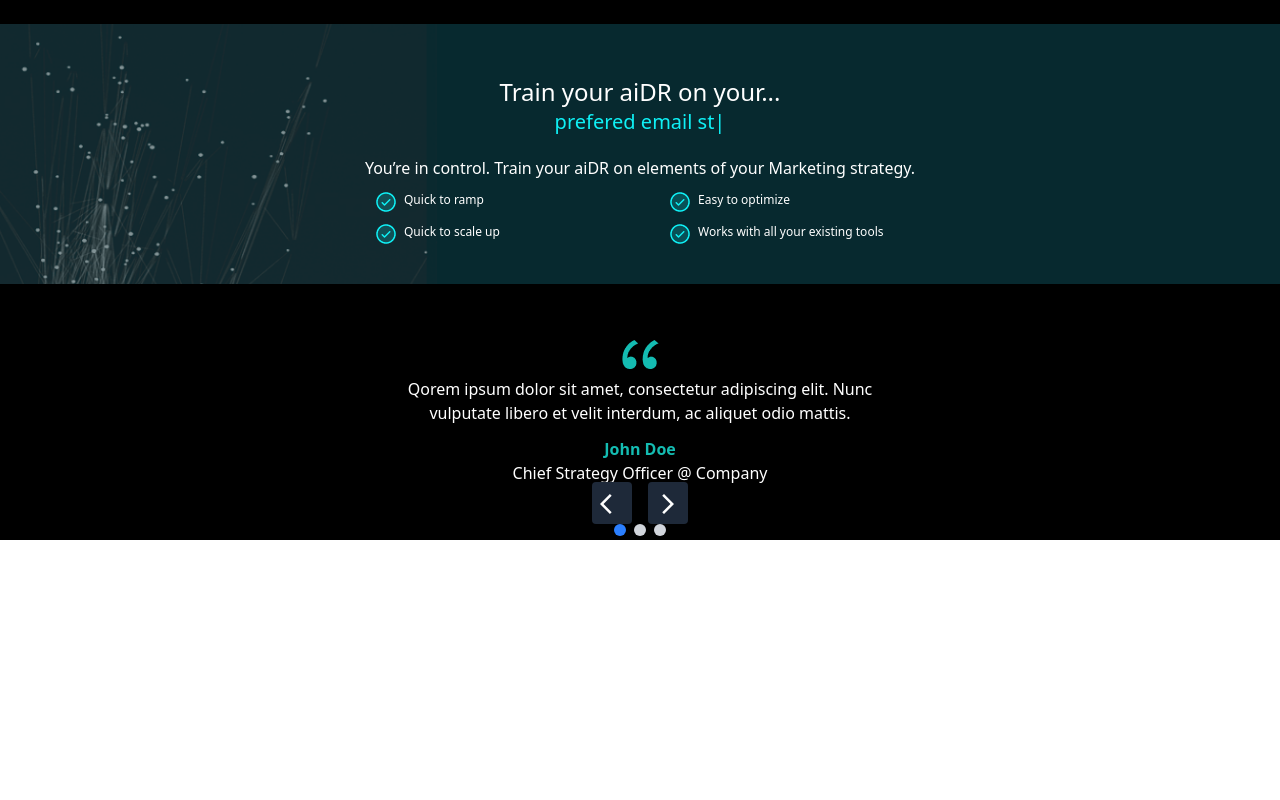
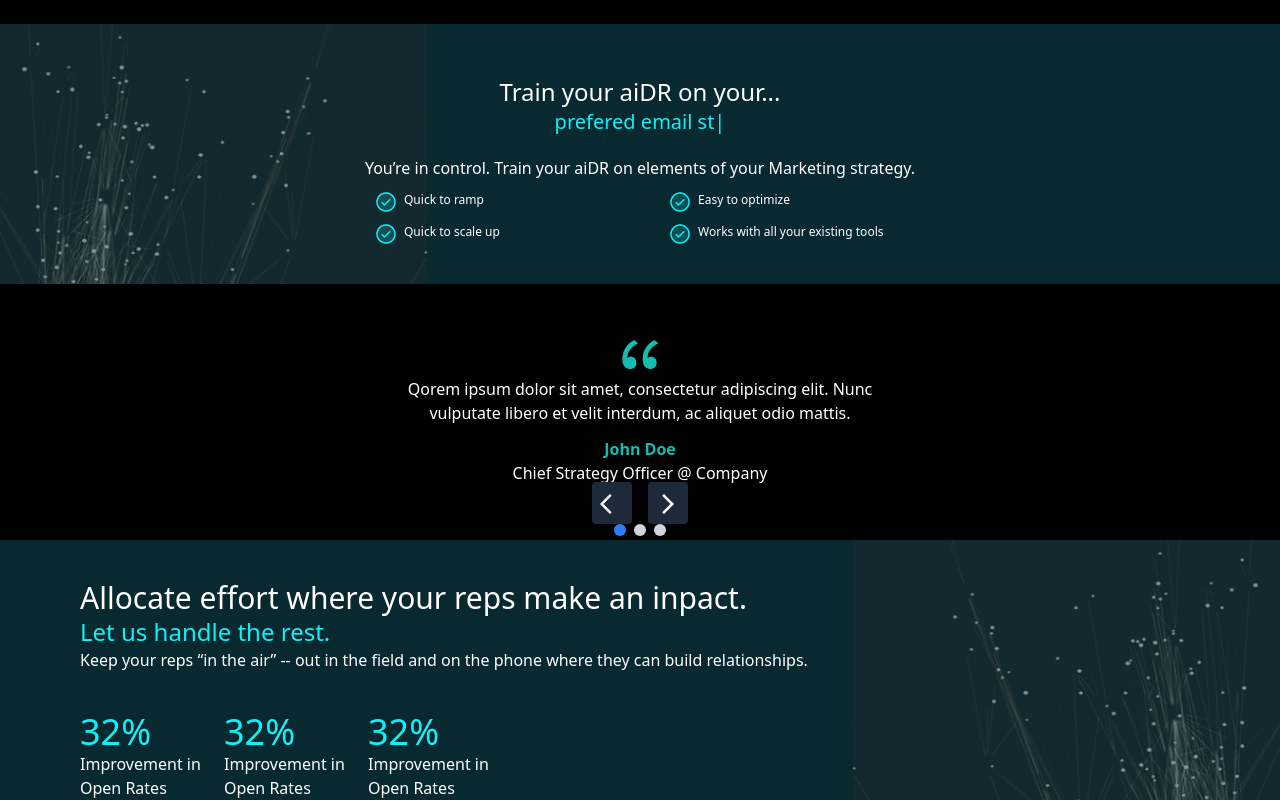
Before and after one commit to Md-Atikul-Islam-420/React-Assignment-1, a React (Vite) app: page / in a window 1280 px wide. Shown: the part 795-1595 px from the top of the page. Before the commit the page ends 1335 px from the top, so only its background shows below. Built offline with nearby package versions, Linux system fonts and the light colour scheme.

Commit message:
Allocate section done

```diff
--- a/src/App.jsx
+++ b/src/App.jsx
@@ -8,6 +8,7 @@ import Control from './components/Control'
 import Train from './components/Train'
 import Carousel from './components/Carousel'
 import image from "./components/image/reacticon.png";
+import Allocate from './components/Allocate'
 
 function App() {
 
@@ -43,6 +44,8 @@ function App() {
 
       </Carousel>
 
+      <Allocate/>
+
     </>
   )
 }
--- /dev/null
+++ b/src/components/Allocate.jsx
@@ -0,0 +1,31 @@
+function Allocate() {
+    return (
+      <>
+        <div className="bg-[url('./components/image/last.png')] bg-cover bg-center md:px-20 px-5 pt-10">
+          <h1 className="text-white text-3xl md:pr-90">
+            Allocate effort where your reps make an inpact.
+          </h1>
+          <h1 className="text-[#0FF1F6] text-2xl">Let us handle the rest.</h1>
+          <p className="text-white md:pr-90">
+            Keep your reps “in the air” -- out in the field and on the phone where
+            they can build relationships.
+          </p>
+          <div className="pt-10 md:flex md:text-left">
+            <div>
+              <h1 className="text-4xl text-[#0FF1F6]">32%</h1>
+              <p className="md:w-36 text-white">Improvement in Open Rates</p>
+            </div>
+            <div>
+              <h1 className="text-4xl text-[#0FF1F6]">32%</h1>
+              <p className="md:w-36 text-white">Improvement in Open Rates</p>
+            </div>
+            <div>
+              <h1 className="text-4xl text-[#0FF1F6]">32%</h1>
+              <p className="md:w-36 text-white">Improvement in Open Rates</p>
+            </div>
+          </div>
+        </div>
+      </>
+    );
+  }
+  export default Allocate;
```
